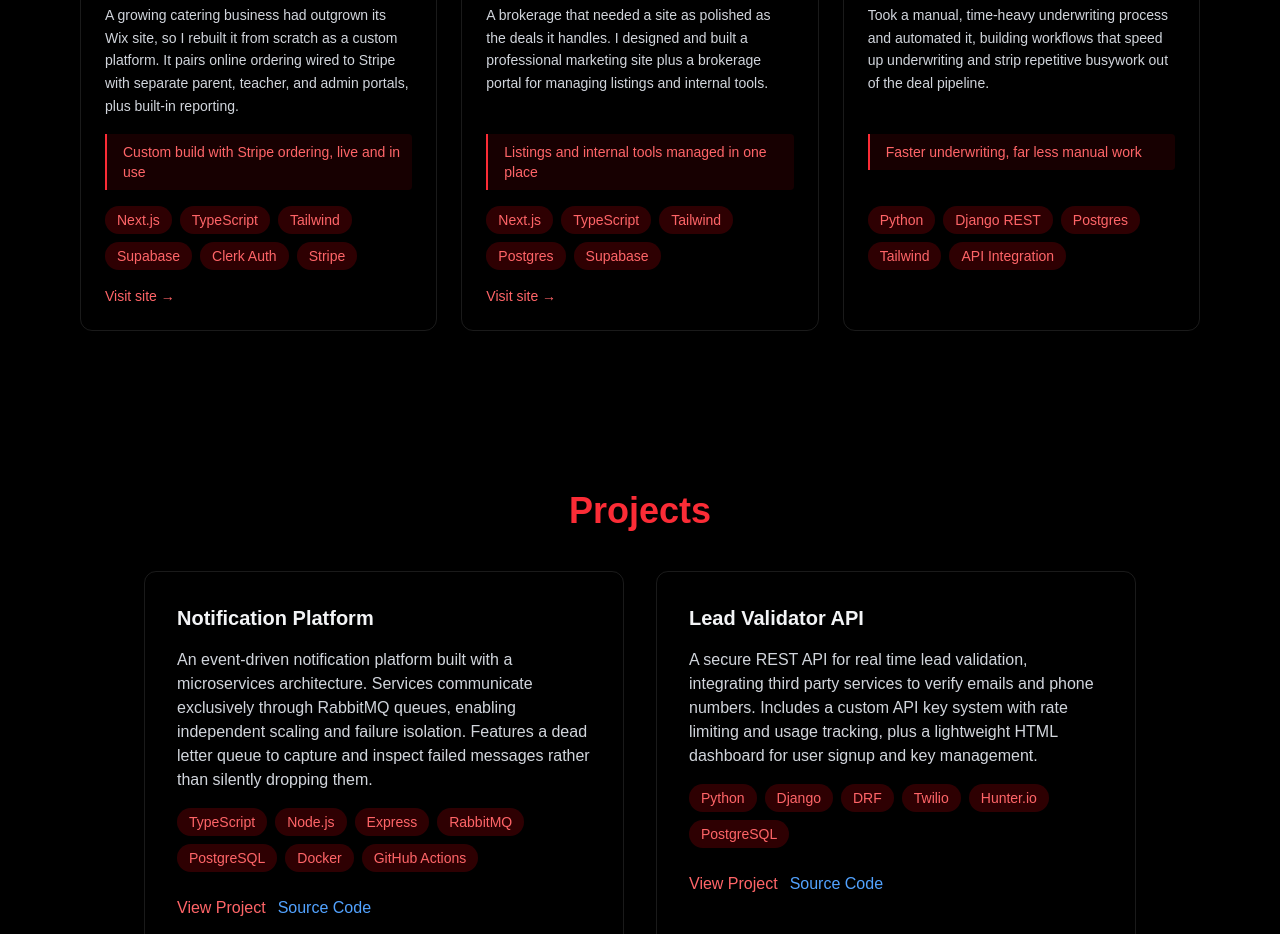
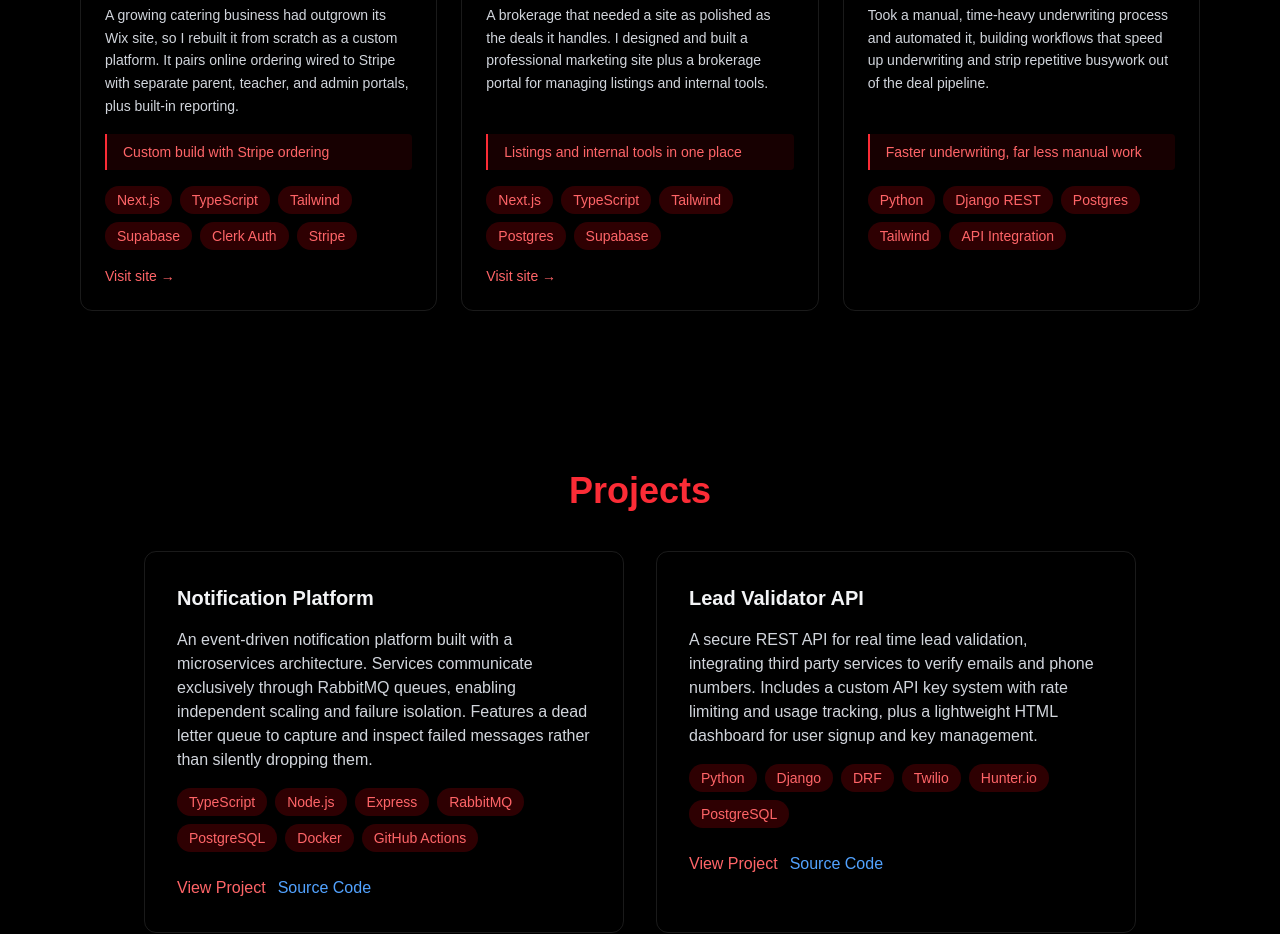
Before and after one commit to cyberdeeb/portfolio, a React (Vite) app: page / in a window 1280 px wide. Shown: the part 2980-3914 px from the top of the page. Built offline with nearby package versions, Linux system fonts and the light colour scheme; no server answers.

Commit message:
chore: update client work outcome copy

```diff
--- a/src/components/sections/ClientWork.jsx
+++ b/src/components/sections/ClientWork.jsx
@@ -8,7 +8,7 @@ const clientWork = [
     status: "Live site",
     description:
       "A growing catering business had outgrown its Wix site, so I rebuilt it from scratch as a custom platform. It pairs online ordering wired to Stripe with separate parent, teacher, and admin portals, plus built-in reporting.",
-    outcome: "Custom build with Stripe ordering, live and in use",
+    outcome: "Custom build with Stripe ordering",
     stack: [
       "Next.js",
       "TypeScript",
@@ -25,7 +25,7 @@ const clientWork = [
     status: "Live site",
     description:
       "A brokerage that needed a site as polished as the deals it handles. I designed and built a professional marketing site plus a brokerage portal for managing listings and internal tools.",
-    outcome: "Listings and internal tools managed in one place",
+    outcome: "Listings and internal tools in one place",
     stack: ["Next.js", "TypeScript", "Tailwind", "Postgres", "Supabase"],
     url: "https://www.mhpbrokerage.com/",
   },
```
